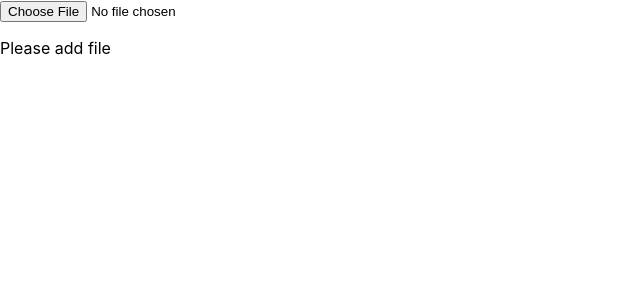
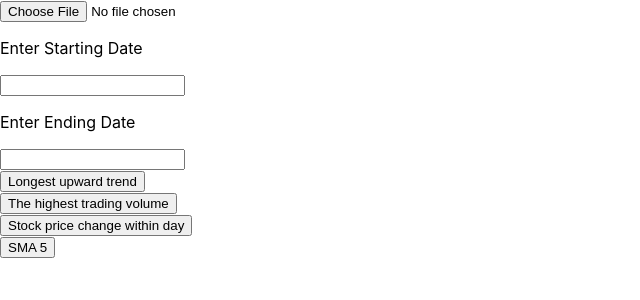
Before and after one commit to Jantero93/Vincit-pre-assignment, a React (Create React App) app: page / in a window 1280 px wide. Shown: the top 300 px of the page, without its empty margins (0-640 px from the left). Built offline with nearby package versions, Linux system fonts and the light colour scheme.

Commit message:
form, button, onclick funcs

```diff
--- a/src/App.js
+++ b/src/App.js
@@ -19,8 +19,8 @@ export default class App extends Component {
     };
   }
 
-  handleLocalFile = (file) => {
-    Papa.parse(file, {
+  handleLocalFile = (event) => {
+    Papa.parse(event.target.files[0], {
       header: true,
       complete: this.updateData,
     });
@@ -35,7 +35,7 @@ export default class App extends Component {
   }
 
   render() {
-    if (this.state.data === null) {
+    if (this.state.data !== null) {
       return (
         <div>
           <FileReader handleLocalFile={this.handleLocalFile} />
--- a/src/components/Exercise.js
+++ b/src/components/Exercise.js
@@ -1,14 +1,85 @@
-import React, { Component } from 'react'
+import React, { Component } from "react";
 
 export default class Exercise extends Component {
+  constructor(props) {
+    super(props);
 
-    render() {
-        console.log("tehtävän propsit",this.props)
+    this.submitHandler = this.submitHandler.bind(this);
+    this.startDateChangeHandler = this.startDateChangeHandler.bind(this);
+    this.endDateChangeHandler = this.endDateChangeHandler.bind(this);
+    this.exerciseTwo_A = this.exerciseTwo_A.bind(this);
+    this.exerciseTwo_B_a = this.exerciseTwo_B_a.bind(this);
+    this.exerciseTwo_B_b = this.exerciseTwo_B_b.bind(this);
+    this.exerciseThree = this.exerciseThree.bind(this);
 
-        return (
-            <div className="exerciseComponent">
-                TEHTÄVÄ TESTI
-            </div>
-        )
-    }
+    this.state = {
+      exercisesResult: null,
+      startDate: null,
+      endDate: null
+    };
+  }
+
+  submitHandler(event) {
+    console.log("submitnappi",event.target.value);
+  }
+
+  startDateChangeHandler(event) {
+    console.log("startDate",event.target.value);
+  }
+
+  endDateChangeHandler(event) {
+      console.log("endDate", event.target.value);
+  }
+
+  exerciseTwo_A(){
+      console.log("click 2A");
+  }
+
+  exerciseTwo_B_a(){
+      console.log("click 2B a");
+  }
+
+  exerciseTwo_B_b(){
+      console.log("click 2B b");
+  }
+
+  exerciseThree(){
+      console.log("three");
+  }
+
+
+  render() {
+    console.log("tehtävän propsit", this.state);
+
+    return (
+      <div>
+       <form onSubmit={this.submitHandler}>
+           <p>Enter Starting Date</p>
+           <input
+           type='text'
+           name='startDate'
+           onChange={this.startDateChangeHandler}
+           />
+           <br />
+           <p>Enter Ending Date</p>
+           <input
+           type='text'
+           name='endDate'
+           onChange={this.endDateChangeHandler}
+           />
+           <br />
+
+           <div className="buttonsDiv">
+            <button type="button" onClick={this.exerciseTwo_A}>Longest upward trend</button>
+            <br/>
+            <button type="button" onClick={this.exerciseTwo_B_a}>The highest trading volume</button>
+            <br/>
+            <button type="button" onClick={this.exerciseTwo_B_b}>Stock price change within day</button>
+            <br/>
+            <button type="button" onClick={this.exerciseThree}>SMA 5</button>
+           </div>
+       </form>
+      </div>
+    );
+  }
 }
--- a/src/components/FileReader.js
+++ b/src/components/FileReader.js
@@ -9,7 +9,7 @@ export default class FileReader extends Component {
         <input
           type="file"
           accept=".csv"
-          onChange={(e) => this.props.handleLocalFile(e.target.files[0])}
+          onChange={(e) => this.props.handleLocalFile(e)}
         />
       </div>
     );
```
Also changed, not shown: 1 other file (tests, documents, lock files or other folders).
